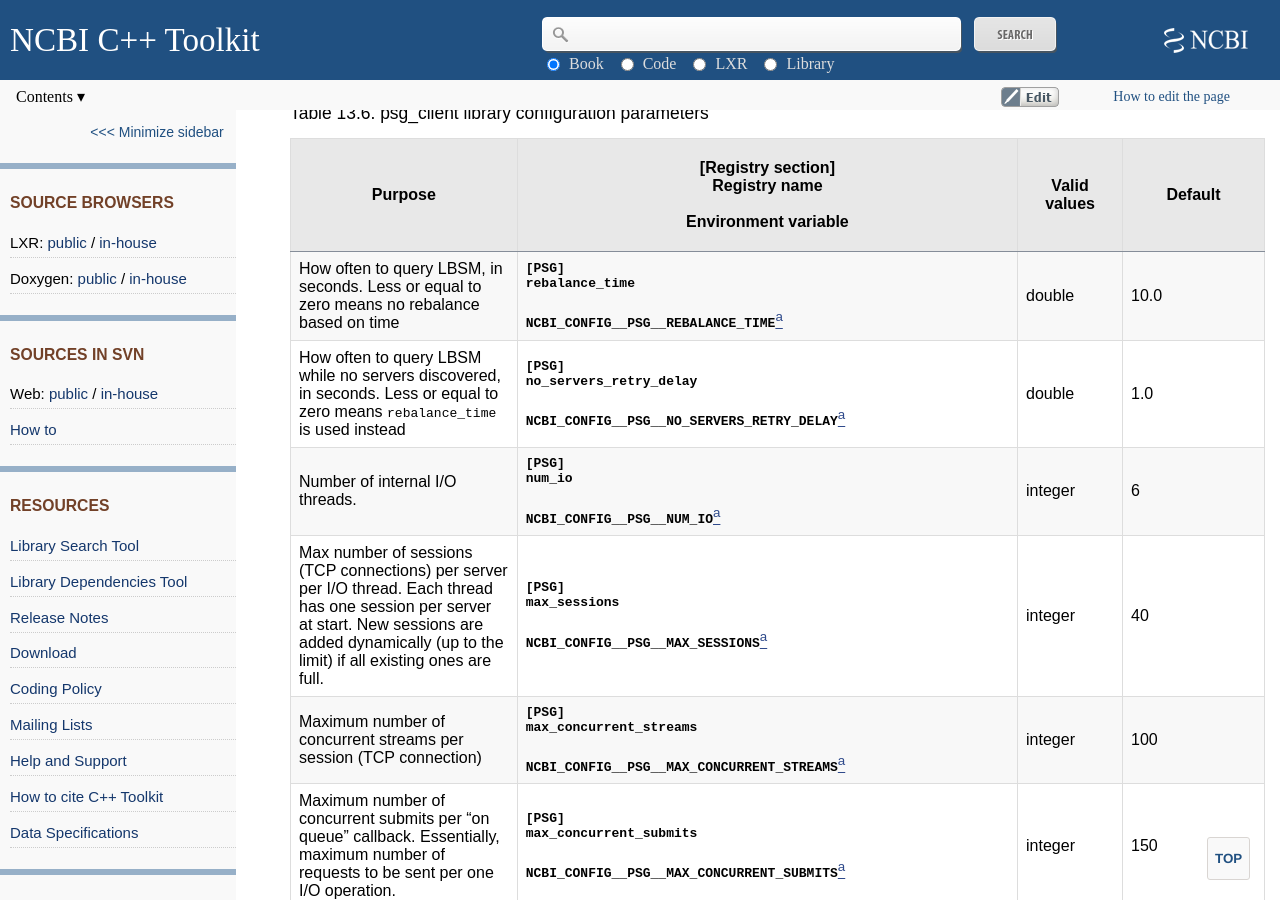
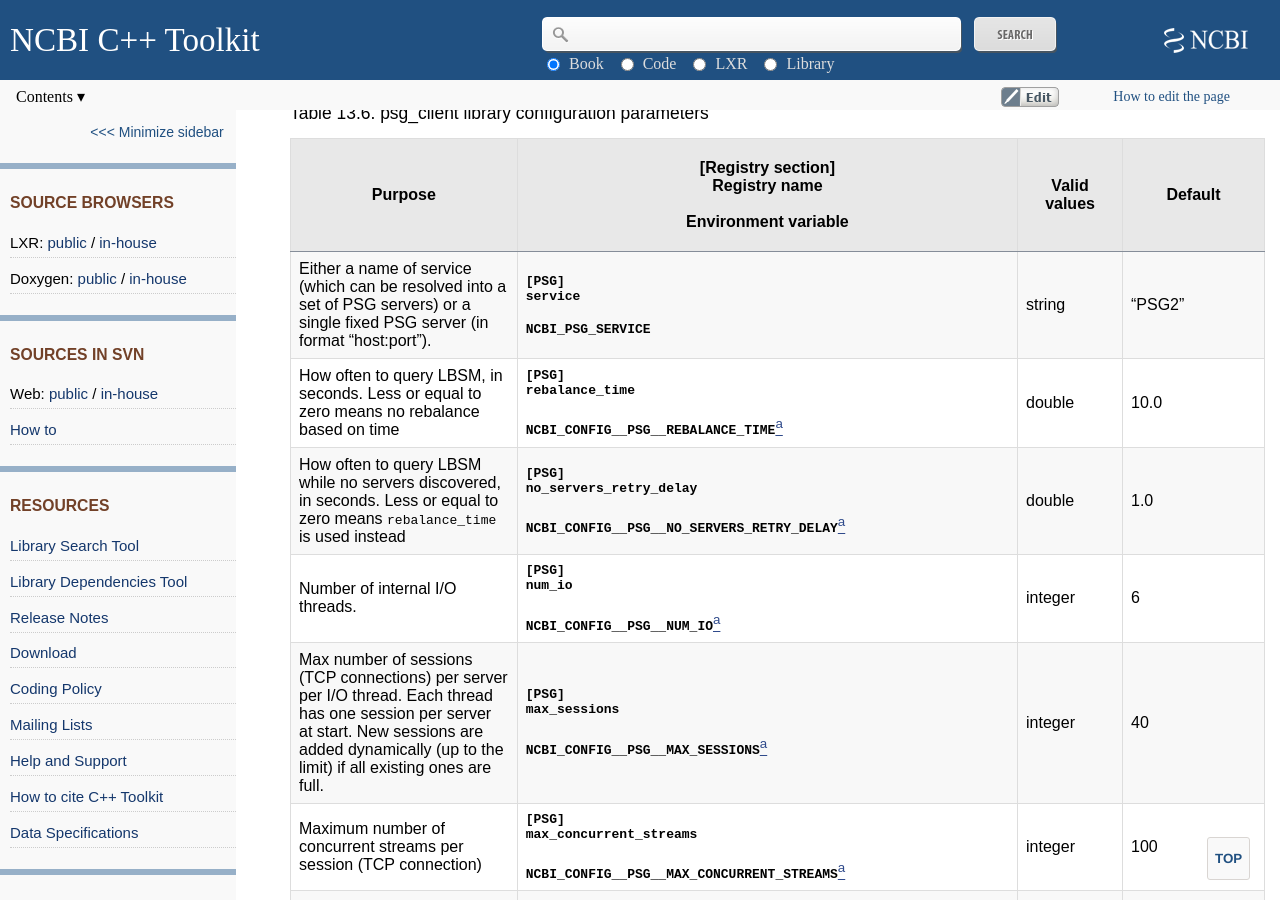
Before and after one commit to ncbi/cxx-toolkit, a Jekyll site: the page built from pages/ch_libconfig.md, in a window 1280 px wide and 900 px high, scrolled down 45563 px. Built offline with Jekyll 4.4.1, drawn with Linux system fonts in a browser that asks for light colours.

Commit message:
Described new PSG parameter. JIRA CXX-13300

```diff
--- a/pages/ch_libconfig.md
+++ b/pages/ch_libconfig.md
@@ -946,6 +946,7 @@
 
 | Purpose                                                                                                                                                                                                                                                           | [Registry section]<br/>Registry name<br/><br/>Environment variable                                                                                                                                   | Valid values                                                              | Default                    |
 |-------------------------------------------------------------------------------------------------------------------------------------------------------------------------------------------------------------------------------------------------------------------|------------------------------------------------------------------------------------------------------------------------------------------------------------------------------------------------------|---------------------------------------------------------------------------|----------------------------|
+| Either a name of service (which can be resolved into a set of PSG servers) or a single fixed PSG server (in format "host:port").                                                                                                                                  | **`[PSG]`**<br/>**`service`**<br/><br/>**`NCBI_PSG_SERVICE`**                                                                                                                                        | string                                                                    | "PSG2"                     |
 | How often to query LBSM, in seconds. Less or equal to zero means no rebalance based on time                                                                                                                                                                       | **`[PSG]`**<br/>**`rebalance_time`**<br/><br/>**`NCBI_CONFIG__PSG__REBALANCE_TIME`**[<sup>a</sup>](#ch_libconfig.TF.psg_client_library.1)                                                            | double                                                                    | 10.0                       |
 | How often to query LBSM while no servers discovered, in seconds. Less or equal to zero means `rebalance_time` is used instead                                                                                                                                     | **`[PSG]`**<br/>**`no_servers_retry_delay`**<br/><br/>**`NCBI_CONFIG__PSG__NO_SERVERS_RETRY_DELAY`**[<sup>a</sup>](#ch_libconfig.TF.psg_client_library.1)                                            | double                                                                    | 1.0                        |
 | Number of internal I/O threads.                                                                                                                                                                                                                                   | **`[PSG]`**<br/>**`num_io`**<br/><br/>**`NCBI_CONFIG__PSG__NUM_IO`**[<sup>a</sup>](#ch_libconfig.TF.psg_client_library.1)                                                                            | integer                                                                   | 6                          |
```
